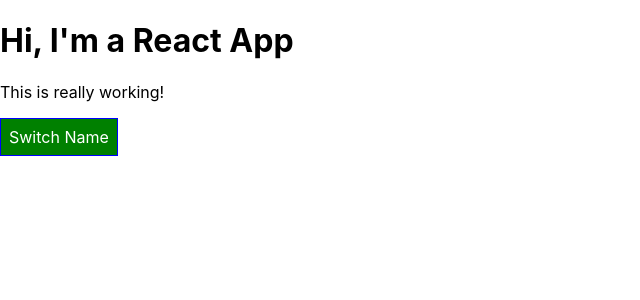
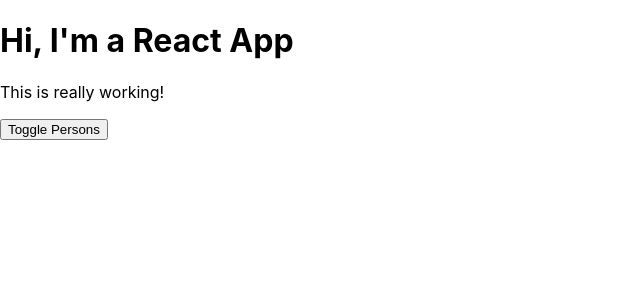
Before and after one commit to ethanlmaoi/react-projects, a React app in the folder extra-react/: page / in a window 1280 px wide. Shown: the top 300 px of the page, without its empty margins (0-640 px from the left). Built offline with nearby package versions, Linux system fonts and the light colour scheme.

Commit message:
debugging

```diff
--- a/extra-react/src/App.css
+++ b/extra-react/src/App.css
@@ -9,3 +9,26 @@
 .bold {
   font-weight: bold;
 }
+
+.App button {
+  border: 1px solid blue;
+  padding: 16px;
+  background-color: green;
+  font: inherit;
+  color: white;
+  cursor: pointer;
+}
+
+.App button:hover {
+  background-color: lightgreen;
+  color: black;
+}
+
+.App button.Red {
+  background-color: red;
+}
+
+.App button.Red:hover {
+  background-color: salmon;
+  color: black;
+}
--- a/extra-react/src/App.js
+++ b/extra-react/src/App.js
@@ -1,6 +1,7 @@
 import React, { Component } from 'react';
 import classes from './App.css';
-import Person from './Person/Person'
+import Person from './Person/Person';
+import ErrorBoundary from './ErrorBoundary/ErrorBoundary';
 
 class App extends Component {  // class-based component
 
@@ -55,52 +56,43 @@
   }
 
   render() {
-
-    const style = {
-      backgroundColor: 'green',
-      color: 'white',
-      font: 'inherit',
-      border: '1px solid blue',
-      padding: '8px',
-      cursor: 'pointer',
-    };
-
     let persons = null;
+    let btnClass = '';
 
     if ( this.state.showPersons ) {
       persons = (
         <div>
           {this.state.persons.map((person, index) => {
-            return <Person
+            return <ErrorBoundary key={person.id}>
+              <Person
               click={() => this.deletePersonHandler(index)}
               name={person.name}
               age={person.age}
-              key={person.id}
-              changed={(event) => this.nameChangedHandler(event, person.id)} />
+              changed={(event) => this.nameChangedHandler(event, person.id)} /></ErrorBoundary>
           })}
         </div>
       );
 
-      style.backgroundColor = 'red';
+      btnClass = classes.Red;
     }
 
-    let classes = [];
+    let assignedClasses = [];
 
     if (this.state.persons.length <= 2) {
-      classes.push('red'); // classes = ['red']
+      assignedClasses.push( classes.red ); // classes = ['red']
     }
     if (this.state.persons.length <= 1) {
-      classes.push('bold'); // classes = ['red', 'bold']
+      assignedClasses.push( classes.bold ); // classes = ['red', 'bold']
     }
 
 
     return (
         <div className={classes.App}>
           <h1>Hi, I'm a React App</h1>
-          <p className={classes.join( ' ' )}>This is really working!</p>
+          <p className={assignedClasses.join( ' ' )}>This is really working!</p>
           <button
-            style={style}
-            onClick={this.togglePersonsHandler}>Switch Name</button>
+            className={btnClass}
+            onClick={this.togglePersonsHandler}>Toggle Persons</button>
           {persons}
         </div>
     );
--- /dev/null
+++ b/extra-react/src/ErrorBoundary/ErrorBoundary.js
@@ -0,0 +1,22 @@
+import React, { Component } from 'react';
+
+class ErrorBoundary extends Component {
+    state = {
+        hasError: false,
+        errorMessage: ''
+    }
+
+    componentDidCatch = (error, info) => {
+        this.setState({hasError: true, errorMessage: error});
+    }
+
+    render() {
+        if (this.state.hasError) {
+            return <h1>{this.state.errorMessage}</h1>;
+        } else {
+            return this.props.children;
+        }
+    }
+}
+
+export default ErrorBoundary;
--- a/extra-react/src/Person/Person.css
+++ b/extra-react/src/Person/Person.css
@@ -6,3 +6,9 @@
     padding: 16px;
     text-align: center;
 }
+
+@media (min-width: 500px) {
+    .Person {
+        width: 450px;
+    }
+}
--- a/extra-react/src/Person/Person.js
+++ b/extra-react/src/Person/Person.js
@@ -1,9 +1,17 @@
 import React from 'react';
-import './Person.css';
+import classes from './Person.css';
 
 const person = ( props ) => { // making a functional component
+
+    const rnd = Math.random();
+
+    if ( rnd > 0.7 ) {
+        throw new Error( 'Something went wrong' );
+    }
+
+
     return (
-        <div className="Person">
+        <div className={classes.Person}>
             <p onClick = {props.click}>I'm {props.name} and I am {props.age}</p>
             <p>{props.children}</p>
             <input type="text" onChange={props.changed} value={props.name} />
```
